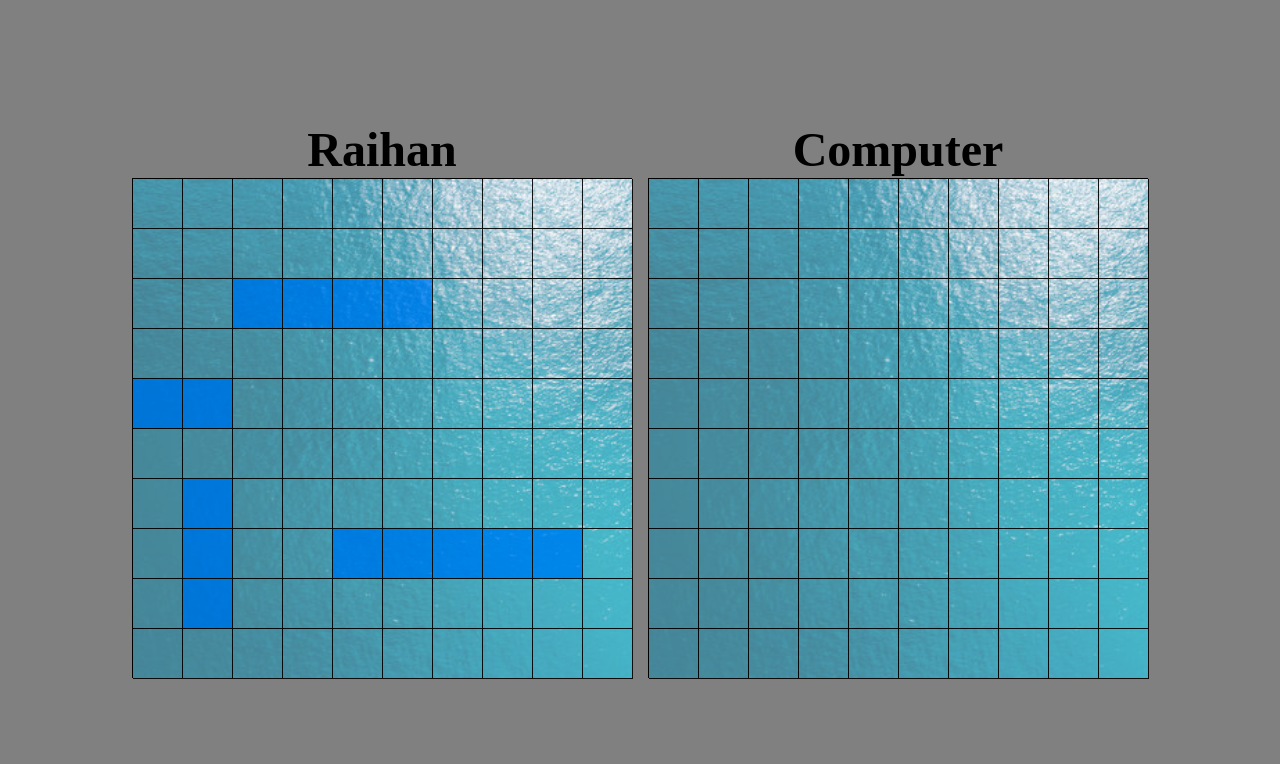
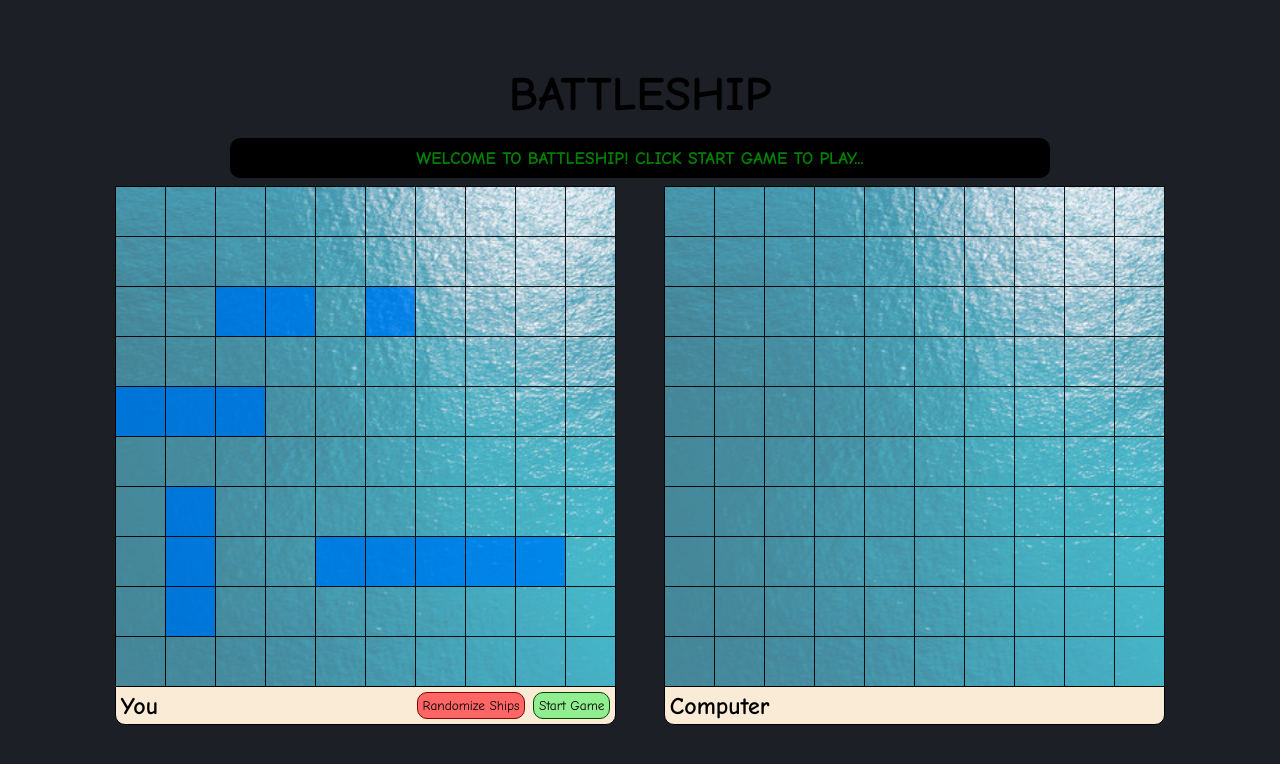
Before and after one commit to raihanCarder/battleship, a website built with webpack: page src/template.html in a window 1280 px wide. Built offline with nearby package versions, Linux system fonts and the light colour scheme.

Commit message:
Make UI better

```diff
--- a/src/dom.js
+++ b/src/dom.js
@@ -9,11 +9,35 @@ function domManager(playRoundFunc) {
   const enemyBoard = document.getElementById("content-enemy");
   const player1Name = document.getElementById("player1-name");
   const player2Name = document.getElementById("player2-name");
+  const randomBtn = document.getElementById("randomize-ships-btn");
+  const startBtn = document.getElementById("start-btn");
+  const menuBtn = document.getElementById("");
 
   function initDom(player1, player2, mode) {
     player1Name.textContent = player1.name;
     player2Name.textContent = player2.name;
+    enemyBoard.classList.add("disabled-board");
+    playerBoard.classList.add("disabled-board");
+
     fill(player1, player2, mode);
+    initRandomizeBtn(player1);
+    initStartBtn();
+  }
+
+  function initStartBtn() {
+    startBtn.addEventListener("click", () => {
+      enemyBoard.classList.remove("disabled-board");
+      startBtn.disabled = true;
+      randomBtn.disabled = true;
+    });
+  }
+
+  function initRandomizeBtn(player) {
+    randomBtn.addEventListener("click", () => {
+      player.board.resetBoard();
+      player.board.placeRandomFullFleet();
+      fillBoard(playerBoard, player, true);
+    });
   }
 
   function fill(player1, player2, mode) {
@@ -54,17 +78,15 @@ function domManager(playRoundFunc) {
         board.appendChild(div);
       }
     }
-
-    if (seeShips) {
-      board.classList.add("disabled-board");
-    }
   }
 
   function attackedCell(cell, hit) {
     if (hit) {
       cell.classList.add("hit");
+      cell.textContent = "💥";
     } else {
       cell.classList.add("miss");
+      cell.textContent = "💧";
     }
     cell.classList.add("disabled-cell");
   }
--- a/src/gameBoard.js
+++ b/src/gameBoard.js
@@ -84,7 +84,7 @@ export default class GameBoard {
     }
   }
 
-  placeRandomFullFleet(lengths = [5, 3, 2, 3, 1]) {
+  placeRandomFullFleet(lengths = [5, 3, 3, 2, 1]) {
     for (let length of lengths) {
       this.randomShipPlacement(length);
     }
@@ -125,4 +125,10 @@ export default class GameBoard {
     }
     return true;
   }
+
+  resetBoard() {
+    this.missedAttacks = new Set();
+    this.shipCords = {};
+    this.allShips = [];
+  }
 }
--- a/src/index.js
+++ b/src/index.js
@@ -2,9 +2,11 @@ import "./styles.css";
 import { RealPlayer, ComputerPlayer } from "./player";
 import { dom, initDomManager } from "./dom";
 
+let player1, player2;
+
 function initGame() {
-  let player1 = new RealPlayer("Raihan");
-  let player2 = new ComputerPlayer();
+  player1 = new RealPlayer("You");
+  player2 = new ComputerPlayer();
   player1.board.placeRandomFullFleet();
   player2.board.placeRandomFullFleet();
   initDomManager(playRound);
@@ -23,7 +25,7 @@ function initGame() {
     if (player2 instanceof ComputerPlayer) {
       player2.computerMove(player1);
     } else {
-      // player2 attacks if coop mode
+      // player2 attacks if coop mode (If want to add this feature)
     }
 
     // check if game over
--- a/src/player.js
+++ b/src/player.js
@@ -24,6 +24,7 @@ class RealPlayer extends Player {
 
     if (attackHit && enemy.board.shipCords[key]) {
       dom.attackedCell(cell, true);
+      if (enemy.board.shipCords[key].ship.isSunk()) console.log("SHIP SUNK");
     } else {
       dom.attackedCell(cell, false);
     }
@@ -56,6 +57,8 @@ class ComputerPlayer extends Player {
 
         if (enemyPlayer.board.shipCords[key]) {
           dom.attackedCell(cell, true);
+          if (enemyPlayer.board.shipCords[key].ship.isSunk())
+            console.log("SUNKEN SHIP");
         } else {
           dom.attackedCell(cell, false);
         }
--- a/src/styles.css
+++ b/src/styles.css
@@ -5,7 +5,7 @@
 }
 
 :root {
-  --body-color: gray;
+  --body-color: #1c1f26;
   --gameBoard-color: inherit;
   --ship-color: rgba(0, 128, 255, 0.8);
   --ship-hit: rgba(255, 0, 0, 0.8);
@@ -18,18 +18,37 @@ body {
   display: flex;
   align-items: center;
   justify-content: center;
+  flex-direction: column;
   height: 100vh;
   width: 100%;
+  gap: 1rem;
+  font-family: "Comic Sans MS", "Baloo", "Poppins", cursive;
+}
+
+body > h1 {
+  font-size: 3rem;
 }
 
 /* Main Section */
 
+.main-section {
+  display: flex;
+  align-items: center;
+  justify-content: center;
+  flex-direction: column;
+  width: 80%;
+  border-radius: 10px;
+  gap: 0.5rem;
+  padding-bottom: 0.5rem;
+}
 .gameBoards {
   background-color: var(--gameBoard-color);
   display: flex;
   align-items: center;
   justify-content: center;
-  gap: 1rem;
+  gap: 3rem;
+  width: 100%;
+  border-radius: 10px;
 }
 
 /* Player 1, 2 section */
@@ -41,11 +60,16 @@ body {
   align-items: center;
   flex-direction: column;
   font-size: 1.5rem;
-  gap: 0.1rem;
+}
+
+#player1-name,
+#player2-name {
+  font-weight: bold;
 }
 
 #content-player,
 #content-enemy {
+  width: 100%;
   border-left: 1px solid black;
   border-top: 1px solid black;
 
@@ -68,6 +92,12 @@ body {
   border-bottom: 1px solid black;
   background: rgba(255, 255, 255, 0.3);
   opacity: 0.9;
+  text-align: center;
+  font-size: 1.5rem;
+
+  display: flex;
+  align-items: center;
+  justify-content: center;
 }
 
 .cell:hover {
@@ -89,3 +119,75 @@ body {
 .disabled-cell {
   pointer-events: none;
 }
+
+/* Design */
+
+.message-log {
+  background-color: black;
+  color: green;
+
+  min-width: 80%;
+  border-radius: 10px;
+  padding: 10px;
+  font-size: 1.1rem;
+  font-weight: bold;
+  text-align: center;
+}
+
+.button-section {
+  display: flex;
+  flex-direction: row;
+  justify-content: space-between;
+  align-items: center;
+  width: 100%;
+  background-color: antiquewhite;
+  padding: 0.3rem;
+  border: 1px solid black;
+
+  border-bottom-right-radius: 10px;
+  border-bottom-left-radius: 10px;
+}
+
+.buttons {
+  display: flex;
+  justify-content: center;
+  align-items: center;
+  gap: 0.5rem;
+}
+
+button {
+  font-family: "Comic Sans MS", "Baloo", "Poppins", cursive;
+  font-family: 1rem;
+  padding: 0.3rem;
+  border-radius: 10px;
+}
+
+#randomize-ships-btn {
+  background-color: #ff6666;
+  border: 1px solid #8b0000;
+}
+
+#randomize-ships-btn:hover {
+  background-color: #ffcccc;
+  cursor: pointer;
+}
+
+#randomize-ships-btn:disabled:hover {
+  background-color: #ff6666;
+  cursor: not-allowed;
+}
+
+#start-btn {
+  background-color: #90ee90;
+  border: 1px solid #004400;
+}
+
+#start-btn:hover {
+  cursor: pointer;
+  background-color: #e8f5e9;
+}
+
+#start-btn:disabled:hover {
+  background-color: #90ee90;
+  cursor: not-allowed;
+}
--- a/src/template.html
+++ b/src/template.html
@@ -6,14 +6,28 @@
     <title>Battleship</title>
   </head>
   <body>
-    <div class="gameBoards">
-      <div class="player1-section">
-        <h1 id="player1-name"></h1>
-        <div id="content-player" class="grid-container"></div>
+    <h1>BATTLESHIP</h1>
+    <div class="main-section">
+      <div class="message-log">
+        WELCOME TO BATTLESHIP! CLICK START GAME TO PLAY...
       </div>
-      <div class="player2-section">
-        <h1 id="player2-name"></h1>
-        <div id="content-enemy" class="grid-container"></div>
+      <div class="gameBoards">
+        <div class="player1-section">
+          <div id="content-player" class="grid-container"></div>
+          <div class="button-section">
+            <p id="player1-name"></p>
+            <div class="buttons">
+              <button id="randomize-ships-btn">Randomize Ships</button>
+              <button id="start-btn">Start Game</button>
+            </div>
+          </div>
+        </div>
+        <div class="player2-section">
+          <div id="content-enemy" class="grid-container"></div>
+          <div class="button-section">
+            <p id="player2-name"></p>
+          </div>
+        </div>
       </div>
     </div>
   </body>
```
Also changed, not shown: src/images/background.jpg (added), src/images/shuffle-variant.svg (added).
